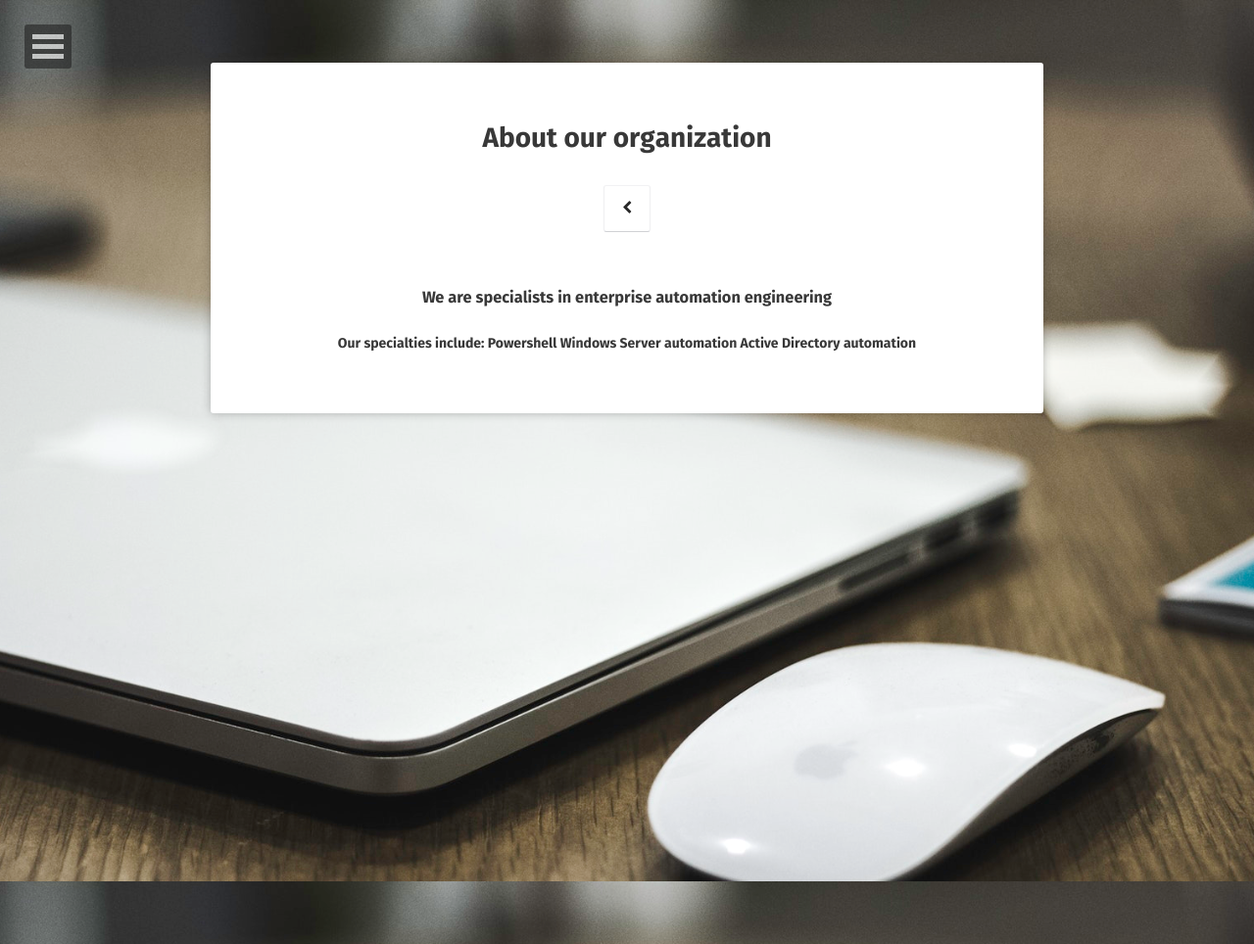
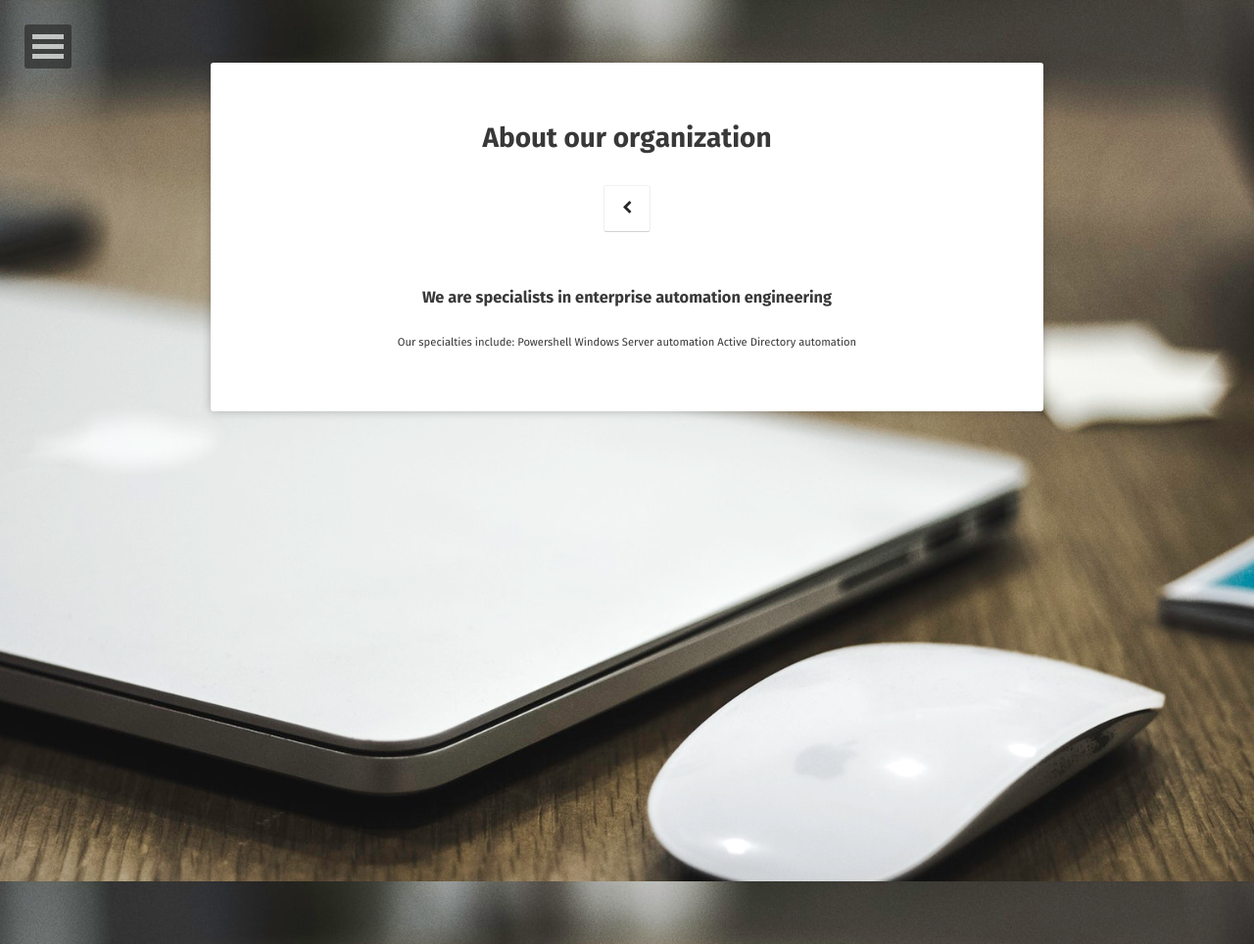
Before and after one commit to ChaosEngineering/ChaosEngineering.github.io, a Jekyll site: the page built from about/index.md, in a window 1280 px wide. Shown: the whole page at 98% size. Built offline with Jekyll 4.4.1, drawn with Linux system fonts in a browser that asks for light colours; some web fonts are replaced.

Commit message:
chaging format of About page again

```diff
--- a/about/index.md
+++ b/about/index.md
@@ -6,14 +6,16 @@ date: 2017-08-26
 comments: false
 ---
 <center>
+<p>
 <h3>
 We are specialists in enterprise automation engineering
 </h3>
-<h4>
+<small>
 Our specialties include:
 
 Powershell
 Windows Server automation
 Active Directory automation
-</h4>
+</small>
+</p>
 </center>
```
